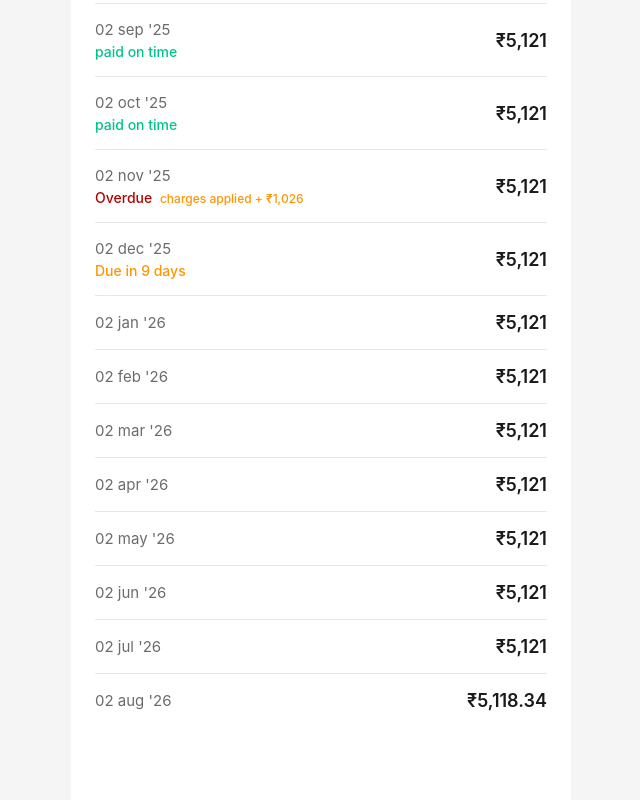
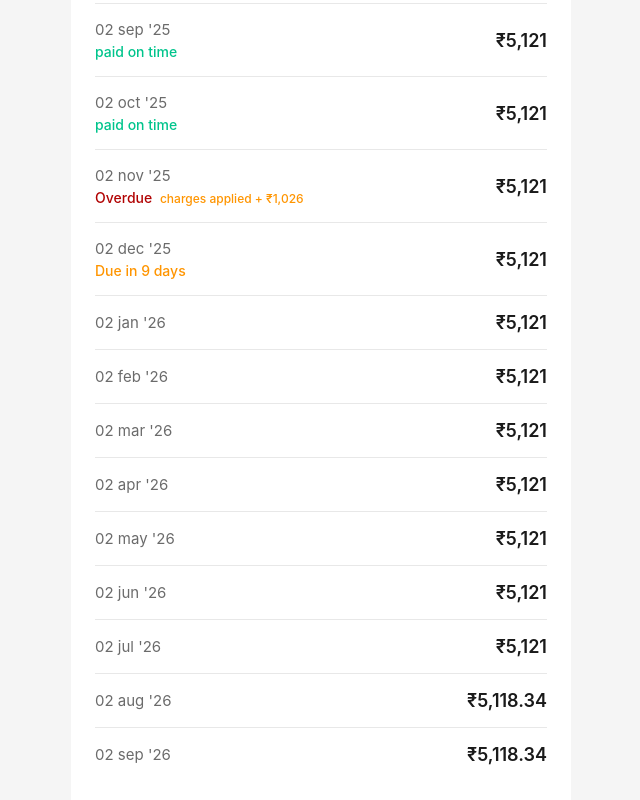
Before and after one commit to aitechturesachin/emi-schedule, a plain HTML site: page index.html in a window 1280 px wide. Shown: the part 1028-1828 px from the top of the page, without its empty margins (319-959 px from the left). Drawn offline with Linux system fonts and the light colour scheme.

Commit message:
Update index.html

```diff
--- a/index.html
+++ b/index.html
@@ -379,6 +379,13 @@
                 </div>
                 <div class="emi-amount">₹5,118.34</div>
             </div>
+             <div class="emi-item">
+                <div class="emi-left">
+                    <span class="emi-date">02 sep '26</span>
+                </div>
+                <div class="emi-amount">₹5,118.34</div>
+            </div>
+
         </section>
 
         <!-- STICKY BOTTOM -->
```
